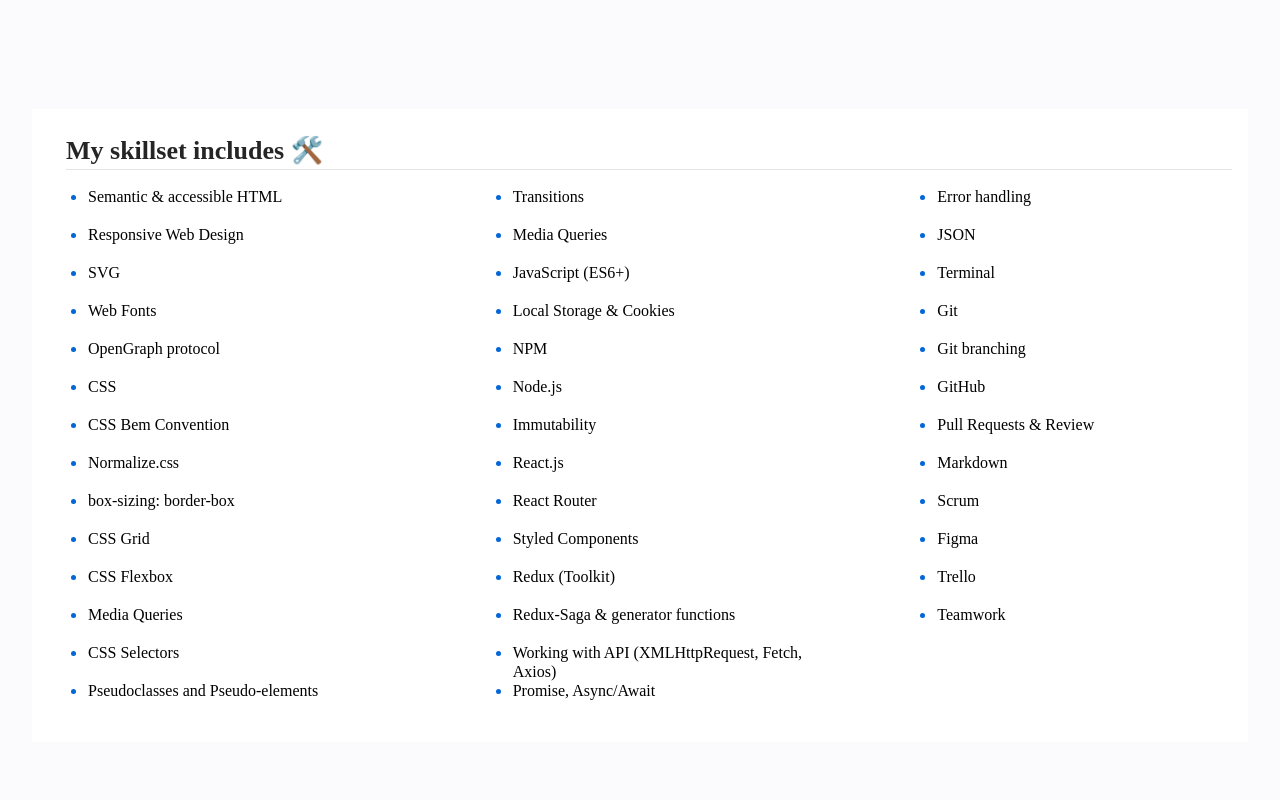
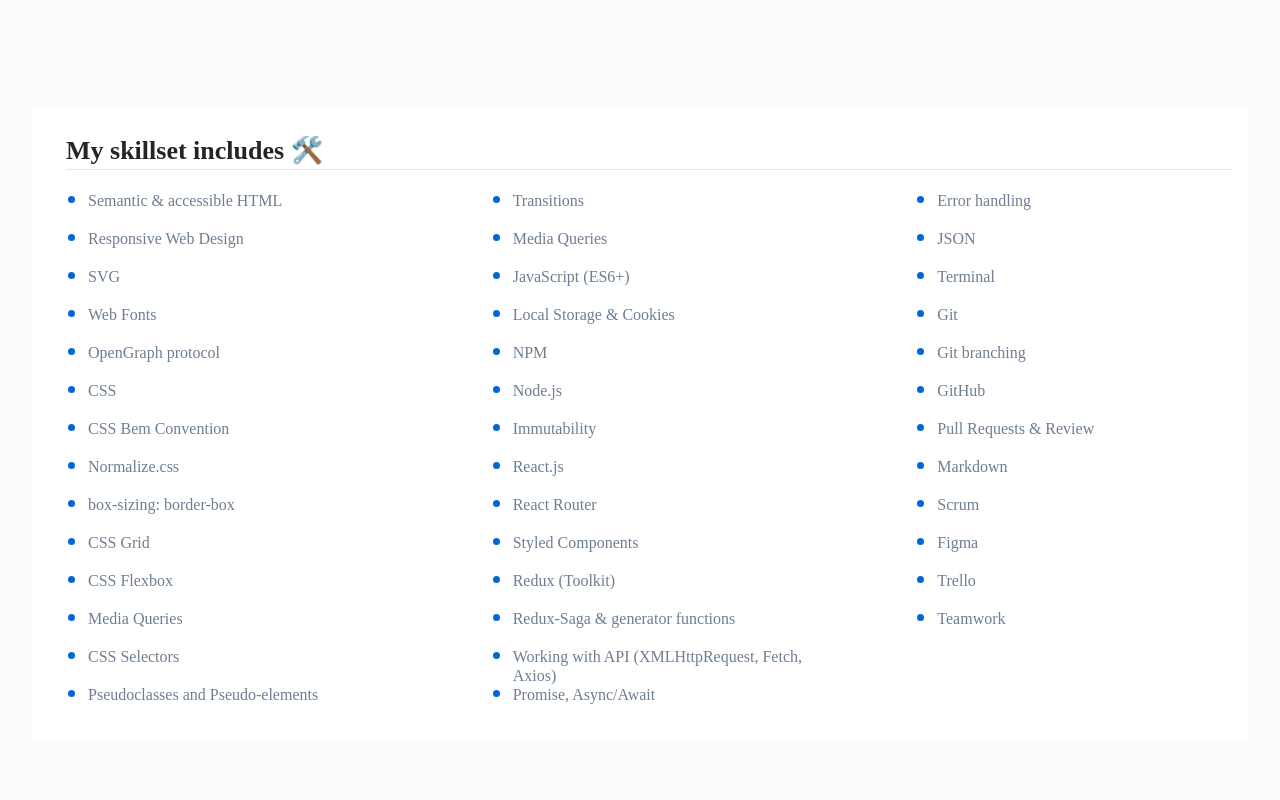
Before and after one commit to sofyahreksoftware/personal-homepage, a React (Create React App) app: page / in a window 1280 px wide. Shown: the top 800 px of the page. Built offline with nearby package versions, Linux system fonts and the light colour scheme.

Commit message:
feat: increase li marker size for better visibility

```diff
--- a/src/ListSection/styled.js
+++ b/src/ListSection/styled.js
@@ -29,11 +29,10 @@
   grid-template-rows: repeat(14, 30px);
   grid-auto-flow: column;
   grid-gap: 8px 130px;
-  color: ${({ theme }) => theme.colors.slateGray};
 
   & > li::marker {
     color: ${({ theme }) => theme.colors.cornflowerBlue};
-    font-size: 18px;
+    font-size: 22px;
   }
 
   ${({ $condensedView }) =>
@@ -52,6 +51,6 @@
 `;
 
 export const StyledItem = styled.li`
-  color: ${({ theme }) => theme.colors.black};
+  color: ${({ theme }) => theme.colors.slateGray};
   margin-bottom: 8px;
 `;
```
